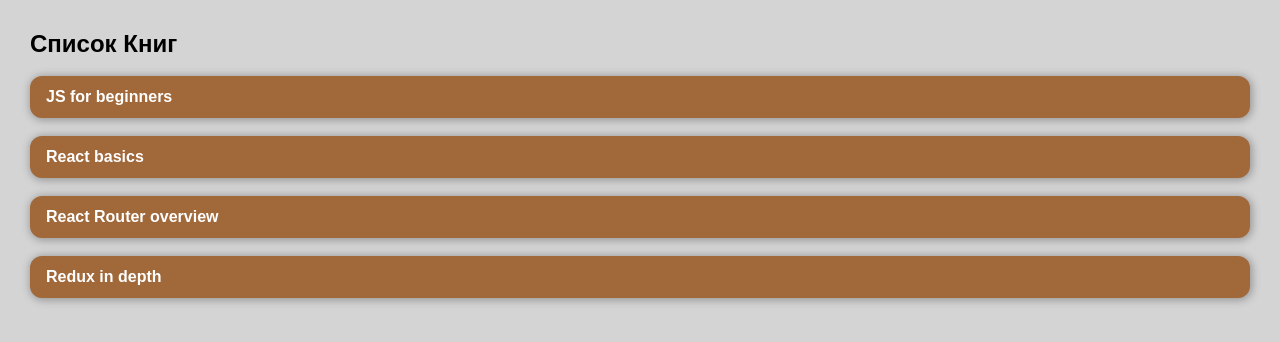
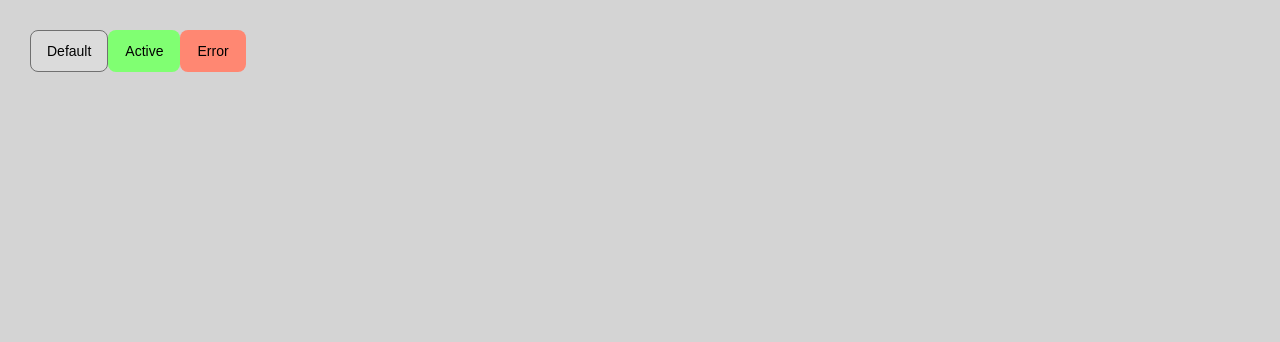
Before and after one commit to olehhapuk/fe_pro_6_react, a JavaScript app: page / in a window 1280 px wide. Shown: the top 342 px of the page. Built offline with nearby package versions, Linux system fonts and the light colour scheme.

Commit message:
css modules compose

```diff
--- /dev/null
+++ b/src/components/App.js
@@ -0,0 +1,16 @@
+import Container from './Container/Container';
+import Button from './Button/Button';
+
+export default function App() {
+  return (
+    <Container>
+      <Button type="button">Default</Button>
+      <Button type="button" variant="active">
+        Active
+      </Button>
+      <Button type="button" variant="error">
+        Error
+      </Button>
+    </Container>
+  );
+}
--- /dev/null
+++ b/src/components/Button/Button.js
@@ -0,0 +1,9 @@
+import styles from './Button.module.css';
+
+export default function Button({ type, children, variant = 'default' }) {
+  return (
+    <button type={type} className={styles[variant]}>
+      {children}
+    </button>
+  );
+}
--- /dev/null
+++ b/src/components/Button/Button.module.css
@@ -0,0 +1,52 @@
+.btn {
+  padding: 12px 16px;
+  border-radius: 8px;
+  border: none;
+  font-family: inherit;
+  font-size: 14px;
+  background-color: #eec0c6;
+  color: black;
+  cursor: pointer;
+  border: 1px solid transparent;
+  transition: background-color 150ms linear;
+}
+
+/* Default */
+
+.default {
+  composes: btn;
+  background-color: #dbdbdb;
+  border-color: #707070;
+}
+
+.default:hover {
+  background-color: #c7c7c7;
+}
+
+/* /Default */
+
+/* Active */
+
+.active {
+  composes: btn;
+  background-color: #80ff72;
+}
+
+.active:hover {
+  background-color: #51d45c;
+}
+
+/* /Active */
+
+/* Error */
+
+.error {
+  composes: btn;
+  background-color: #ff8772;
+}
+
+.error:hover {
+  background-color: #f1705f;
+}
+
+/* /Error */
--- a/src/index.js
+++ b/src/index.js
@@ -1,27 +1,7 @@
-import React from 'react';
 import ReactDOM from 'react-dom/client';
 
 import './styles/index.css';
-import Card from './components/Card/Card';
-import Container from './components/Container/Container';
-import BooksList from './components/BooksList/BooksList';
-
-const favouriteBooks = [
-  { id: 'id-1', name: 'JS for beginners' },
-  { id: 'id-2', name: 'React basics' },
-  { id: 'id-3', name: 'React Router overview' },
-  { id: 'id-4', name: 'Redux in depth' },
-];
-
-const container = (
-  <Container>
-    <BooksList>
-      {favouriteBooks.map((book) => (
-        <Card key={book.id} name={book.name} />
-      ))}
-    </BooksList>
-  </Container>
-);
+import App from './components/App';
 
 const root = ReactDOM.createRoot(document.getElementById('root'));
-root.render(container);
+root.render(<App />);
```
